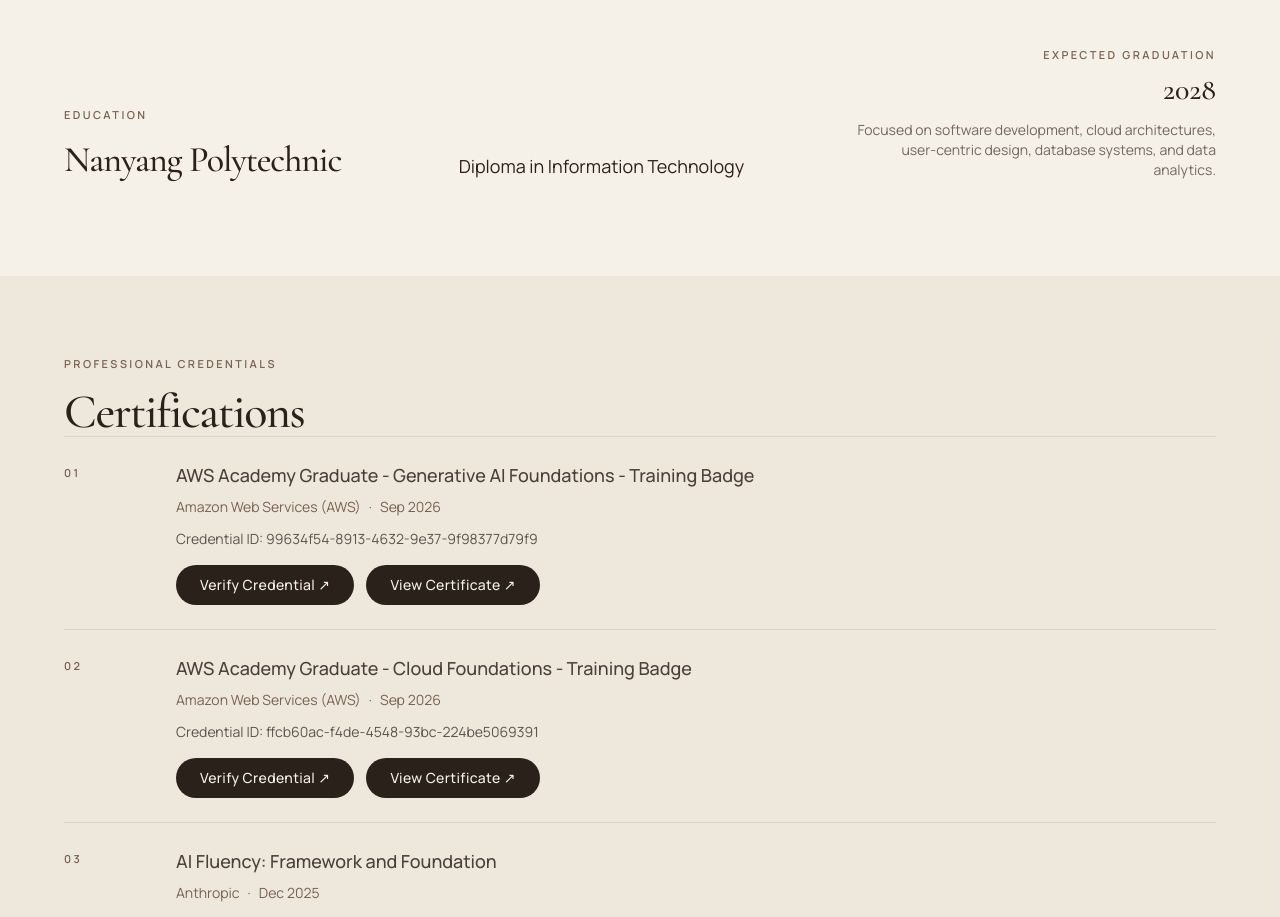
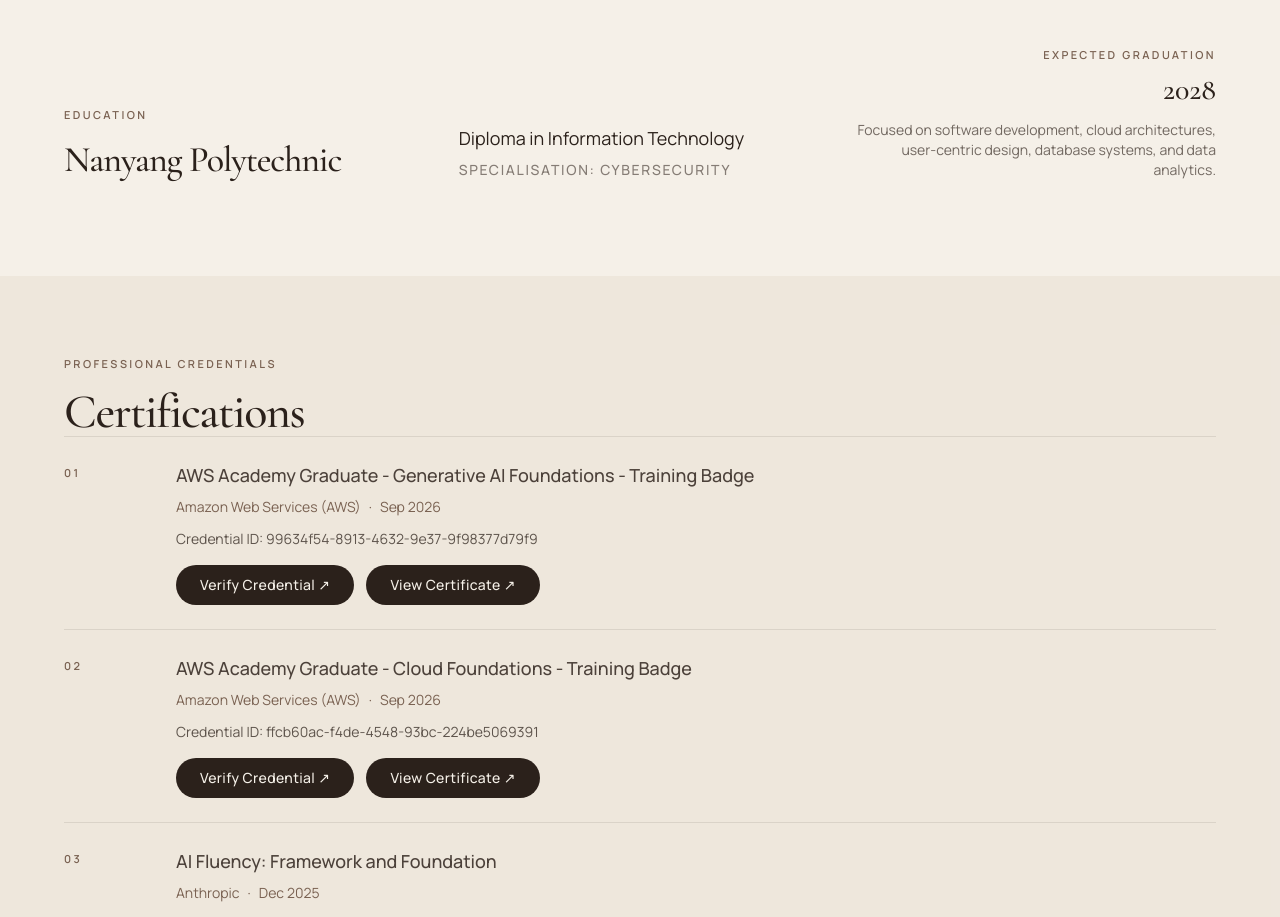
Before and after one commit to msidhqh/internship-portfolio, a React (Vite) app: page / in a window 1280 px wide. Shown: the part 6280-7197 px from the top of the page. Built offline with nearby package versions, Linux system fonts and the light colour scheme.

Commit message:
Add cybersecurity specialisation

```diff
--- a/src/components/Education.tsx
+++ b/src/components/Education.tsx
@@ -13,7 +13,12 @@
               {education.institution}
             </h2>
           </div>
-          <p className="text-lg text-espresso">{education.programme}</p>
+          <div>
+            <p className="text-lg text-espresso">{education.programme}</p>
+            <p className="mt-2 text-sm font-medium uppercase tracking-[0.12em] text-ink/60">
+              Specialisation: Cybersecurity
+            </p>
+          </div>
           <div className="md:text-right">
             <p className="label-meta">Expected graduation</p>
             <p className="mt-2 font-serif text-3xl">{education.expectedGraduation}</p>
```
